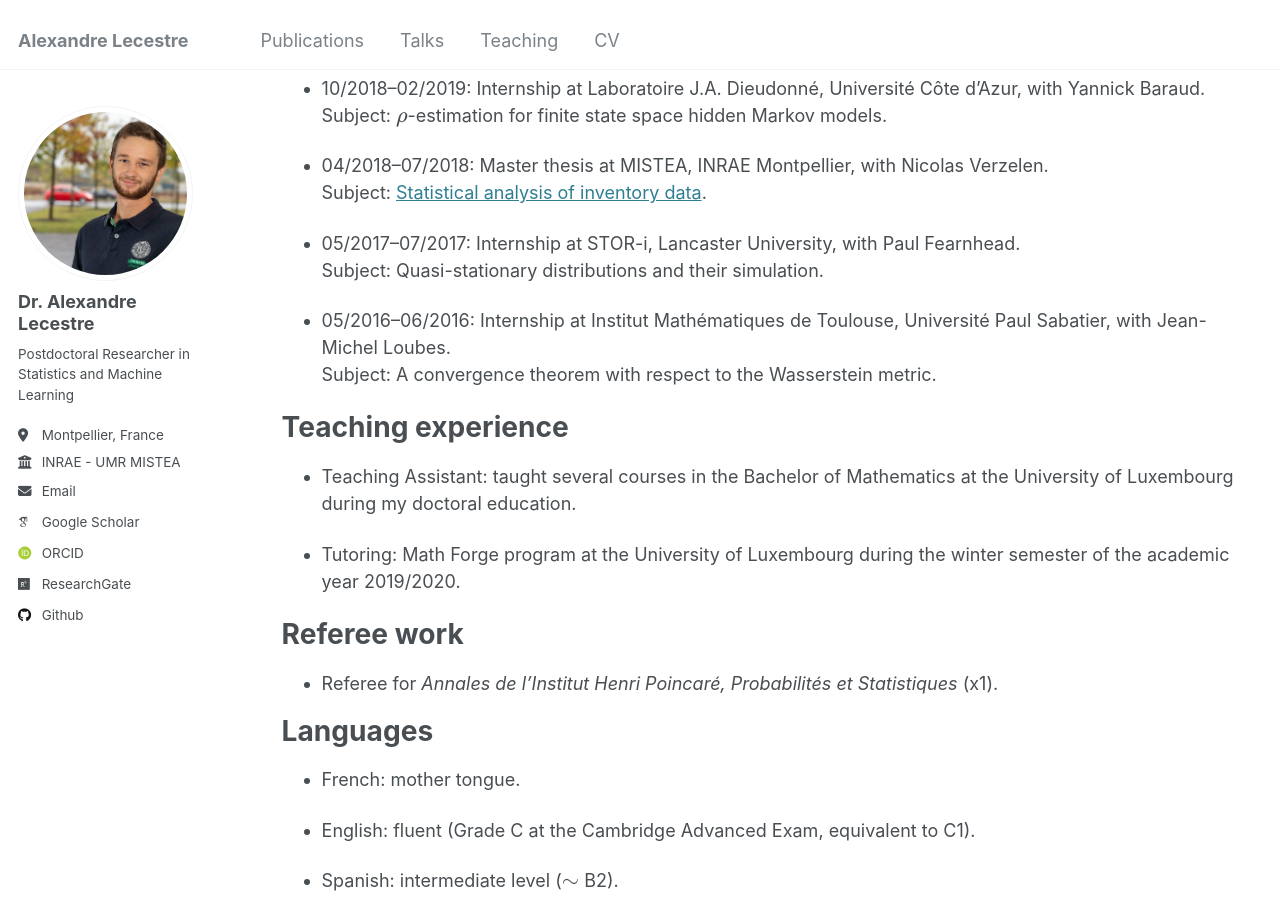
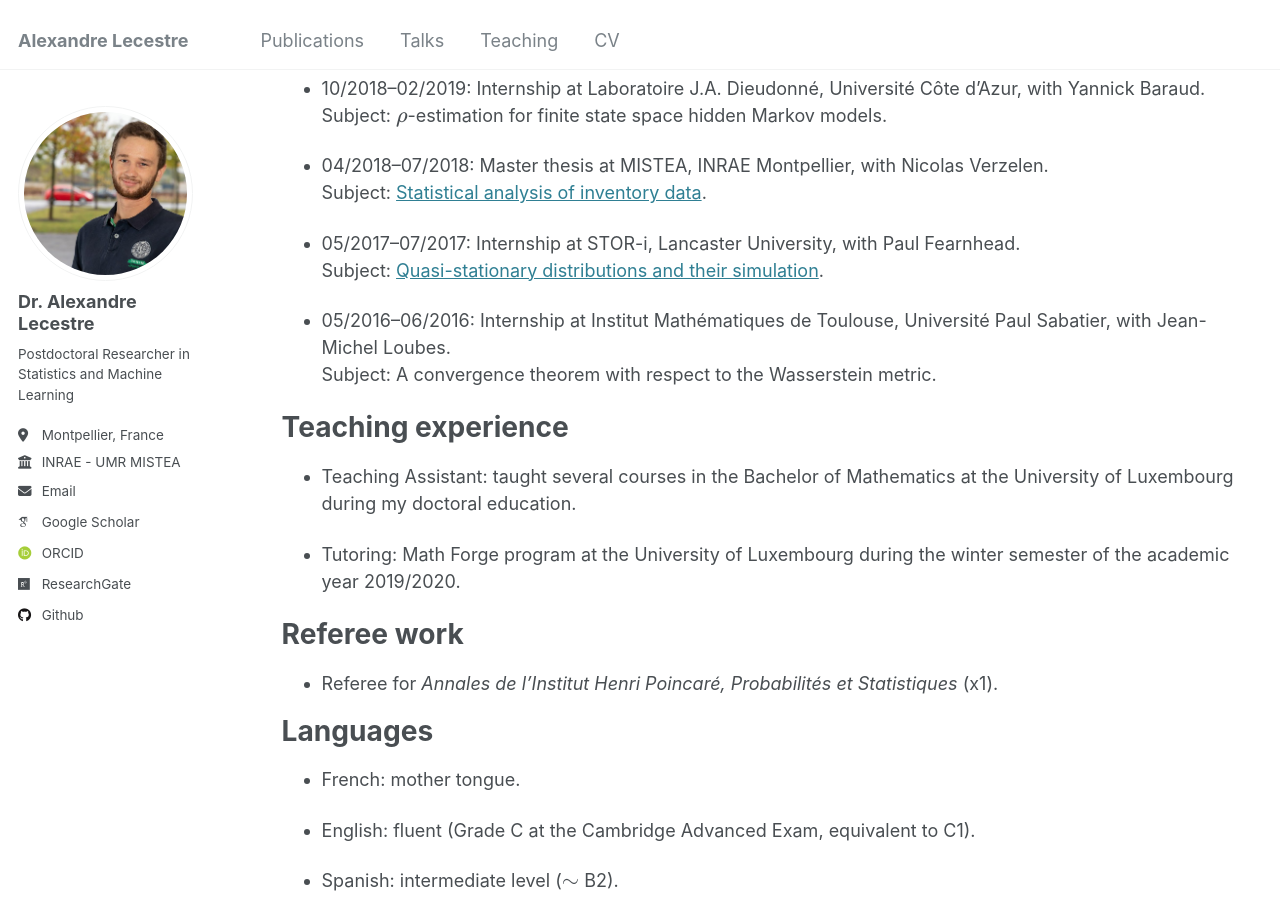
Before and after one commit to alexandre-lecestre/alexandre-lecestre.github.io, a Jekyll site: the page built from _pages/cv.md, in a window 1280 px wide and 900 px high, scrolled down 773 px. Built offline with Jekyll 4.4.1, drawn with Linux system fonts in a browser that asks for light colours; some web fonts are replaced; some of the changed lines change nothing that is shown.

Commit message:
Update cv.md
lien vers le rapport de stage de M1

```diff
--- a/_pages/cv.md
+++ b/_pages/cv.md
@@ -44,7 +44,7 @@ Research experience
   Subject: [Statistical analysis of inventory data](/files/rapport_M2.pdf).
 
 * 05/2017--07/2017: Internship at STOR-i, Lancaster University, with Paul Fearnhead.\
-  Subject: Quasi-stationary distributions and their simulation.
+  Subject: [Quasi-stationary distributions and their simulation](/files/QSDfinal.pdf).
 
 * 05/2016--06/2016: Internship at Institut Mathématiques de Toulouse, Université Paul Sabatier, with Jean-Michel Loubes.\
   Subject: A convergence theorem with respect to the Wasserstein metric.
```
